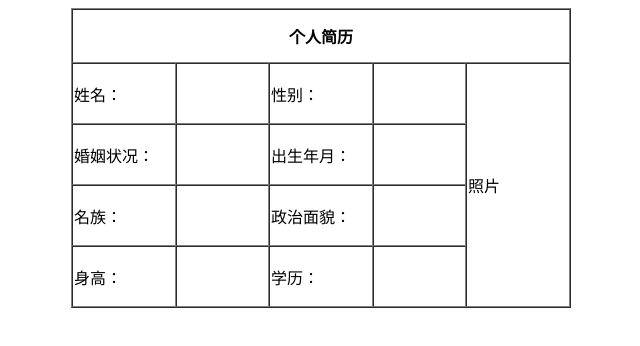
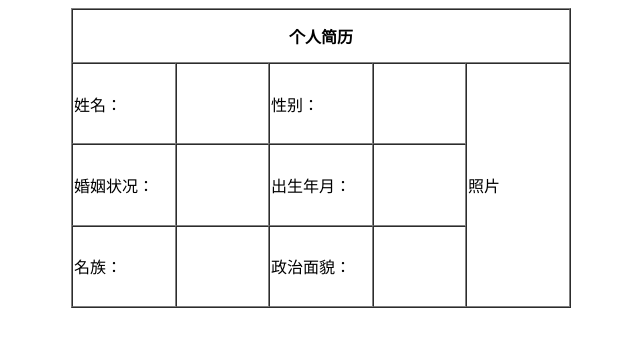
Before and after one commit to zhaomaojun/project_01, a plain HTML site: page index.html in a window 1280 px wide. Shown: the whole page, without its empty margins (319-959 px from the left). Drawn offline with Linux system fonts and the light colour scheme.

Commit message:
初始化了index.html文件

```diff
--- a/index.html
+++ b/index.html
@@ -35,12 +35,7 @@
                 <td>政治面貌：</td>
                 <td></td>
             </tr>
-            <tr>
-                <td>身高：</td>
-                <td></td>
-                <td>学历：</td>
-                <td></td>
-            </tr>
+
         </tbody>
     </table>
 </body>
```
